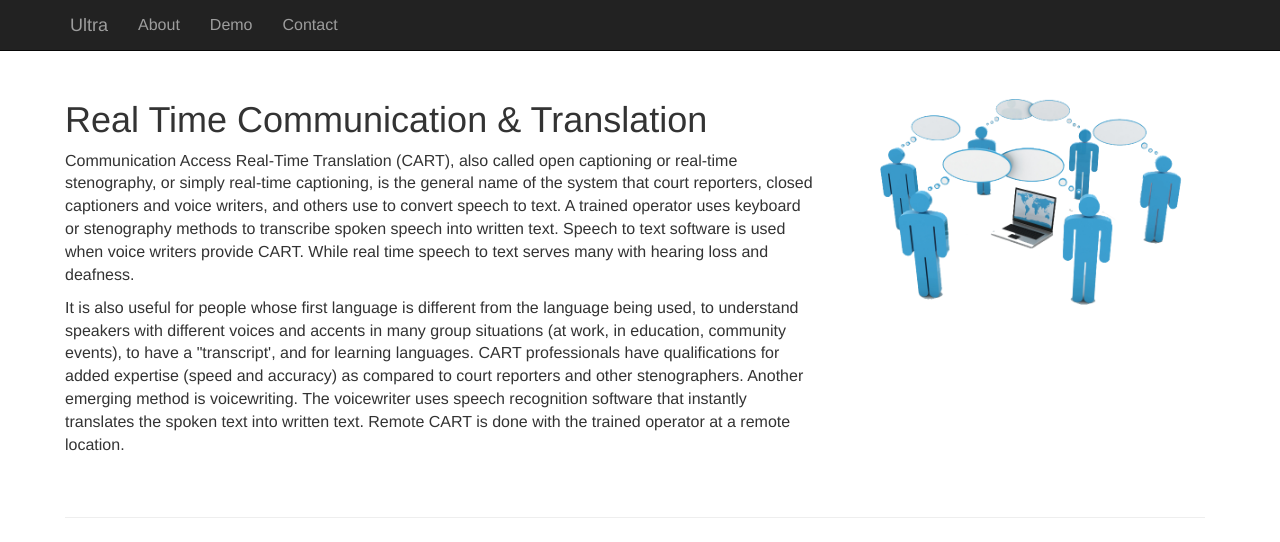
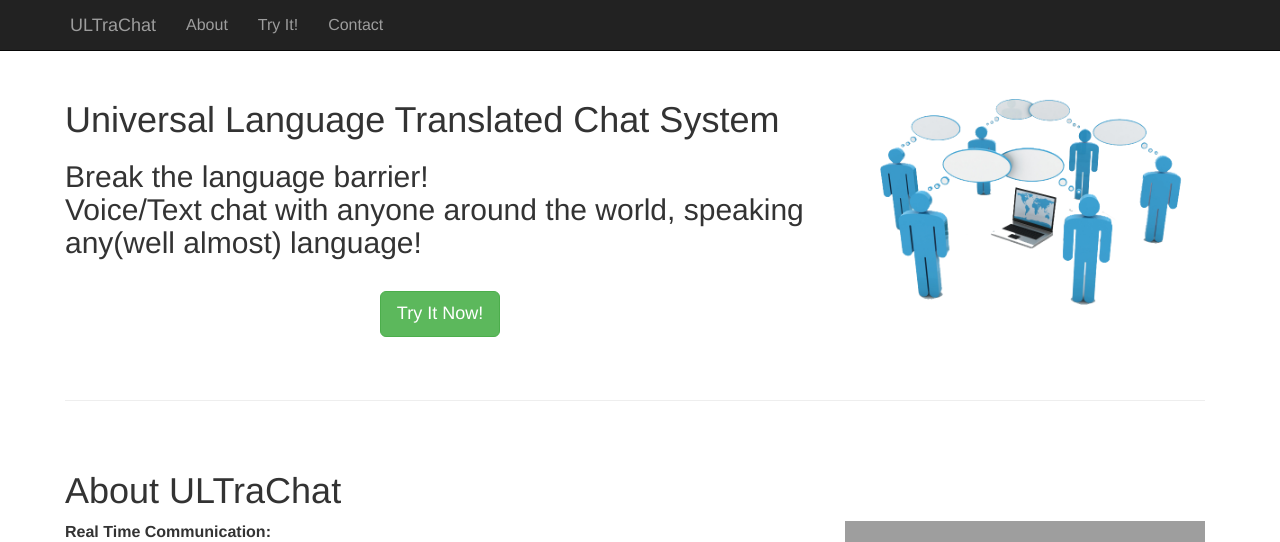
Before and after one commit to ranacseruet/ultra, a PHP site: page / in a window 1280 px wide. Shown: the top 542 px of the page. Run offline with PHP 8.4, Linux system fonts and the light colour scheme; some libraries are stand-ins or nearby versions; grey boxes are pictures that could not be loaded.

Commit message:
* homepage tweaks * audio normalized. * stop audio if user leave private message

```diff
--- a/header.php
+++ b/header.php
@@ -9,7 +9,7 @@
 				<span class="icon-bar"></span>
 				<span class="icon-bar"></span>
 			</button>
-			<a class="navbar-brand" href="#">Ultra</a>
+			<a class="navbar-brand" href="#">ULTraChat</a>
 		</div>
 		<!-- Collect the nav links, forms, and other content for toggling -->
 		<div class="collapse navbar-collapse" id="bs-example-navbar-collapse-1">
@@ -18,7 +18,7 @@
 					<a href="#about">About</a>
 				</li>
 				<li>
-					<a href="demo">Demo</a>
+					<a href="demo.php">Try It!</a>
 				</li>
 				<li>
 					<a href="#contact">Contact</a>
--- a/index.php
+++ b/index.php
@@ -33,25 +33,20 @@
         <!-- home -->
         <div id="home">
 			<div class="row">
-			<div class="col-md-8">
-				<h1>Real Time Communication & Translation</h1>
-				<p>
-					Communication Access Real-Time Translation (CART), also called open captioning or real-time stenography, or simply real-time captioning, is the general name of the system that court reporters, closed captioners and voice writers, and others use to convert speech to text. A trained operator uses keyboard or stenography methods to transcribe spoken speech into written text. Speech to text software is used when voice writers provide CART.
-
-					While real time speech to text serves many with hearing loss and deafness.
+				<div class="col-md-8">
+					<h1>Universal Language Translated Chat System</h1>
+					<h2>
+						Break the language barrier!<br>
+						Voice/Text chat with anyone around the world, speaking any(well almost) language!
+					</h2>
+					<br>
+					<p class="text-center">
+						<a class="btn btn-success btn-lg" href="demo.php" target="_blank">Try It Now!</a>
 					</p>
-				<p>It is also useful for people whose first language is different from the language being used, to understand speakers with different voices and accents in many group situations (at work, in education, community events), to have a "transcript', and for learning languages. CART professionals have qualifications for added expertise (speed and accuracy) as compared to court reporters and other stenographers.
-
-					Another emerging method is voicewriting.
-				The voicewriter uses speech recognition software that instantly translates the spoken text into written text.
-
-					Remote CART is done with the trained operator at a remote location.
-				</p>
-			</div>
-			<div class="col-md-4">
-				<img class="img-circle img-responsive pull-right" src="img/communication.png">
-
-			</div>
+				</div>
+				<div class="col-md-4">
+					<img class="img-circle img-responsive pull-right" src="img/communication.png">
+				</div>
 			</div>
          </div>
 
@@ -63,23 +58,16 @@
 			<div class="row">
 				<div class="col-md-12">
 					<h1>
-						We are a small team based in Montreal, Canada. Our aim is to establish a  successful startup after verifying from some potential ideas that we have.
-						We believe , this hackathon will help a lot in our way to success.
+						About ULTraChat
 					</h1>
 				</div>
 			</div>
 			<div class="row">
 				<div class="col-md-8">
-					<div class="name">Md. Ali Ahsan Rana:</div>
+					<div class="name">Real Time Communication:</div>
 					<div class="description">
-						I am a professional and experienced software engineer with passion in programming and solve challenging problems. I currently working with latest open source web technologies like nodjs, couchdb, redis, gearman for developing distributed scalable RESTful API based web application. I also have experience in wide range or skills area(please check my likes list of technologies)
-
-						I respect and believe in agile, scrum, refactoring, unit testing, have good eye on software architecture, code quality, maintenance effort etc.
-
-						Problem solving is one of major key strength. Also, I believe in 'impossible is nothing'. So, I usually don't give up on a given problem and always find solution and iteratively improving it. I am open to any new technology that is more suitable for a domain of problem.
-
-						I am also owner of a moderately popular programming blog site where I write articles about programming, software developments, server management/deployment etc related tutorials regularly in my free time to share my knowledge with the developers community around the world. [My Programming Blog](http://codesamplez.com)
-
+						ULTraChat is a web based real time communication system, which allows you to communicate with people, who don't speak/understand your
+						language.
 					</div>
 				</div>
 				<div class="col-md-4">
@@ -89,10 +77,24 @@
 
 			<div class="row top10">
 				<div class="col-md-8">
-					<div class="name">Mahfuja Nilufar:</div>
+					<div class="name">Group/Private Chat:</div>
 					<div class="description">
-						I am web developer and currently working as Front End Developer at Vister Technology Inc. in Montreal, Canada. Programming is my passion and I love to work with web programming. When a new technology comes, I always try to learn it. I love to learn in every single corner on a technology. It feels amazing to me whenever I succeed solving/implementing a web development problem. We are a small team now, but I learn a lot of thing from my coworkers.
+						You can text chat with anyone in the group chat room, all theirs message will be shown in your own preferred language and yours to them as
+						their preferred language.
+					</div>
+				</div>
+				<div class="col-md-4">
+					<img class=" img-responsive pull-right" src="https://avatars2.githubusercontent.com/u/1213589?v=3&s=200">
+				</div>
+			</div>
 
+			<div class="row top10">
+				<div class="col-md-8">
+					<div class="name">Voice Communication:</div>
+					<div class="description">
+						You can also communicate to other people(speaking different language) via voice as well. This is available in private
+						chat system only. You can speak your own language, that will be recognized and played to your chat partner as robotic
+						voice in his preffered language.
 					</div>
 				</div>
 				<div class="col-md-4">
@@ -110,17 +112,17 @@
 				<div class="col-md-12 text-center">
 					<h1>Contact Us</h1>
 					<p>Feel free to email us to give us suggestions  or to just say hello!</p>
-					<p><a href="mailto:ranacseruet@gmail.com">ranacseruet@gmail.com</a>
+					<p><a href="mailto:rana@codesamplez.com">rana@codesamplez.com</a>
 					</p>
 					<ul class="list-inline banner-social-buttons">
 						<li>
-							<a href="https://twitter.com/SBootstrap" class="btn btn-default btn-lg"><i class="fa fa-twitter fa-fw"></i> <span class="network-name">Twitter</span></a>
+							<a href="https://twitter.com/ranacseruet" class="btn btn-default btn-lg"><i class="fa fa-twitter fa-fw"></i> <span class="network-name">Twitter</span></a>
 						</li>
 						<li>
-							<a href="https://github.com/IronSummitMedia/startbootstrap" class="btn btn-default btn-lg"><i class="fa fa-github fa-fw"></i> <span class="network-name">Github</span></a>
+							<a href="https://github.com/ranacseruet/ultra" class="btn btn-default btn-lg"><i class="fa fa-github fa-fw"></i> <span class="network-name">Github</span></a>
 						</li>
 						<li>
-							<a href="https://plus.google.com/+Startbootstrap/posts" class="btn btn-default btn-lg"><i class="fa fa-google-plus fa-fw"></i> <span class="network-name">Google+</span></a>
+							<a href="https://www.linkedin.com/in/ranacseruet" class="btn btn-default btn-lg"><i class="fa fa-google-plus fa-fw"></i> <span class="network-name">LinkedIn</span></a>
 						</li>
 					</ul>
 				</div>
@@ -140,8 +142,6 @@
 
     </div>
 
-
-
         <script src="//ajax.googleapis.com/ajax/libs/jquery/1.10.2/jquery.min.js"></script>
         <script>window.jQuery || document.write('<script src="js/vendor/jquery-1.10.2.min.js"><\/script>')</script>
         <script src="js/plugins.js"></script>
```
Also changed, not shown: js/ultra.js (+37 -15 lines), js/lib/ULTraChat.js.
